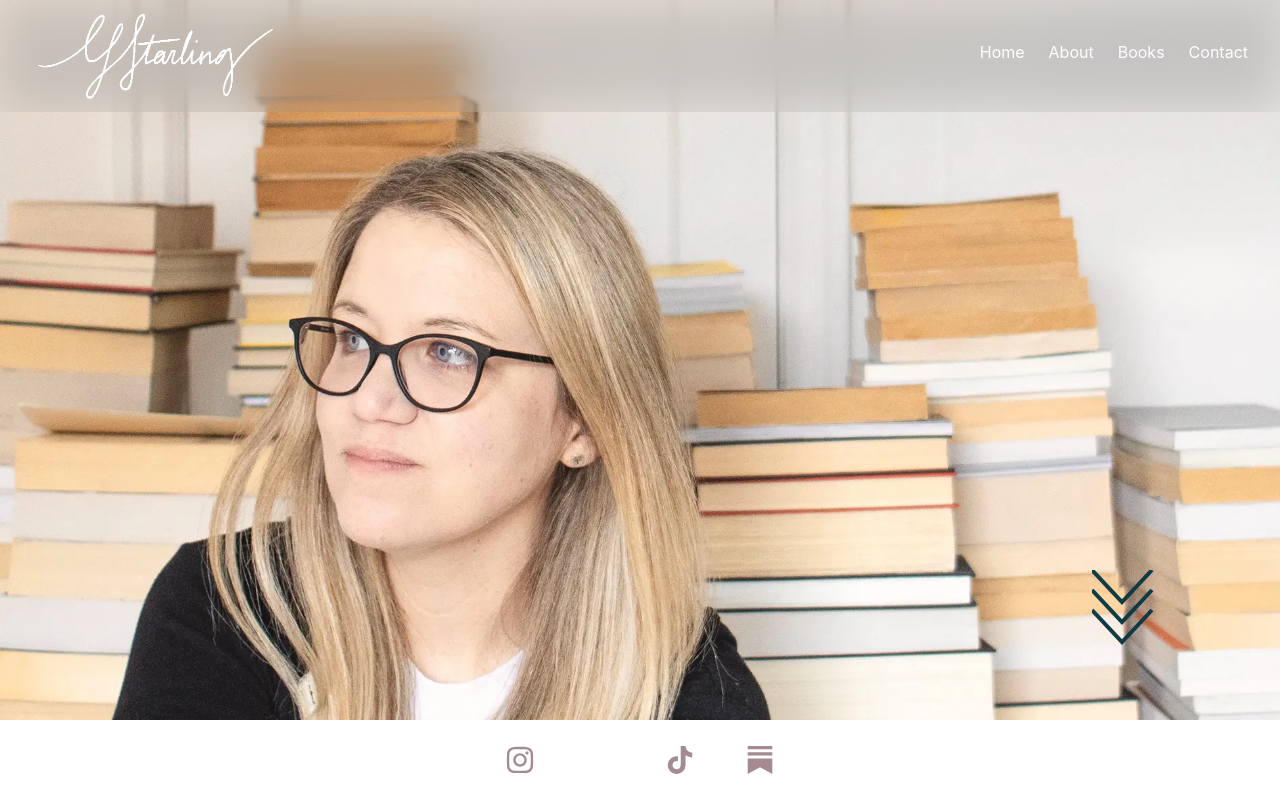
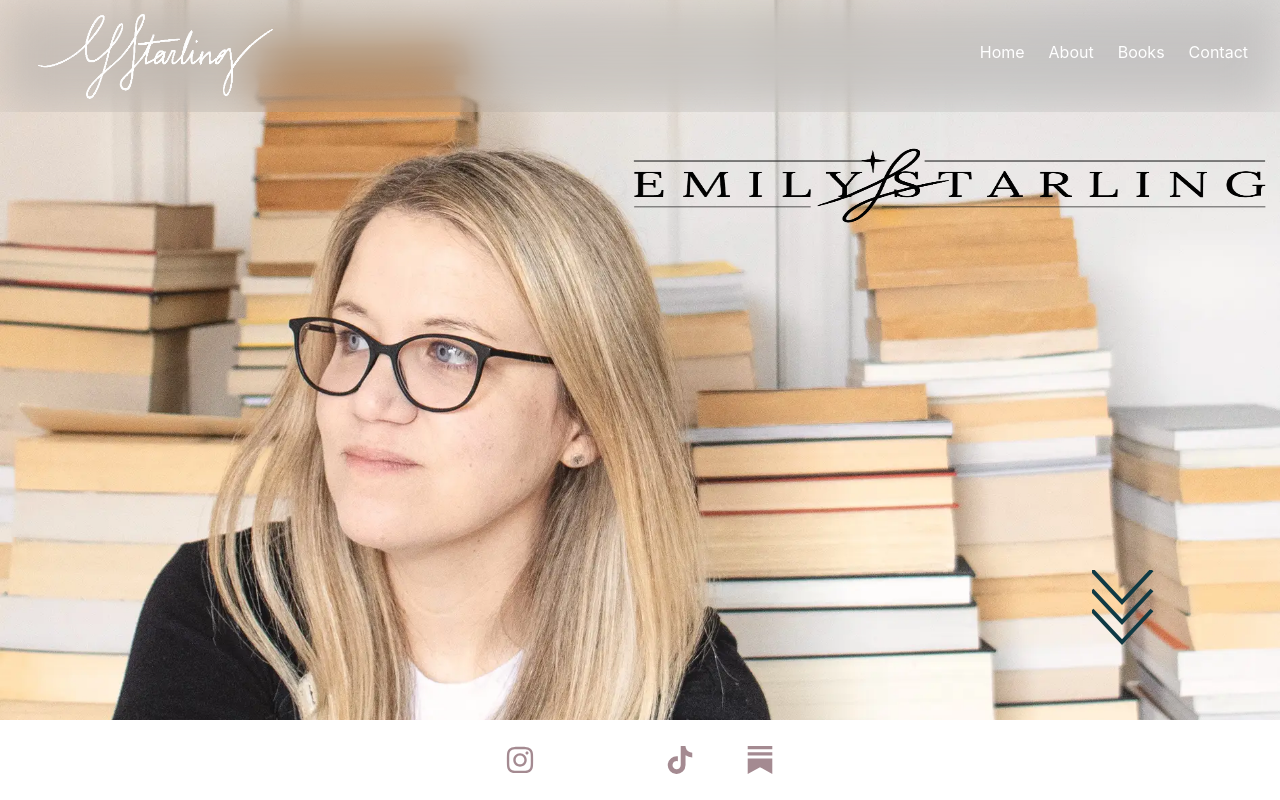
Before and after one commit to xscottxbrownx/elstarling, a React (Vite) app: page / in a window 1280 px wide. Shown: the top 800 px of the page. Built offline with nearby package versions, Linux system fonts and the light colour scheme; some icons are missing.

Commit message:
adding logo to Hero.jsx

```diff
--- a/src/components/Hero.jsx
+++ b/src/components/Hero.jsx
@@ -1,9 +1,19 @@
 import hero from "../assets/heroAuthor.webp";
+import logo from "../assets/ELStarling_LRG_logo_BLK.webp";
 import { Image } from "@chakra-ui/react";
 import styles from "./Hero.module.css";
 
 const Hero = () => (
   <div style={{ position: "relative", zIndex: 1 }}>
+    <Image
+      src={logo}
+      alt="EL Starling Logo"
+      position="absolute"
+      top="20%"
+      right="10px"
+      h="10vh"
+      w="50vw"
+    />
     <Image
       src={hero}
       alt="author E L Starling in front of books"
```
Also changed, not shown: src/assets/ELStarling_LRG_logo_BLK.webp (added).
